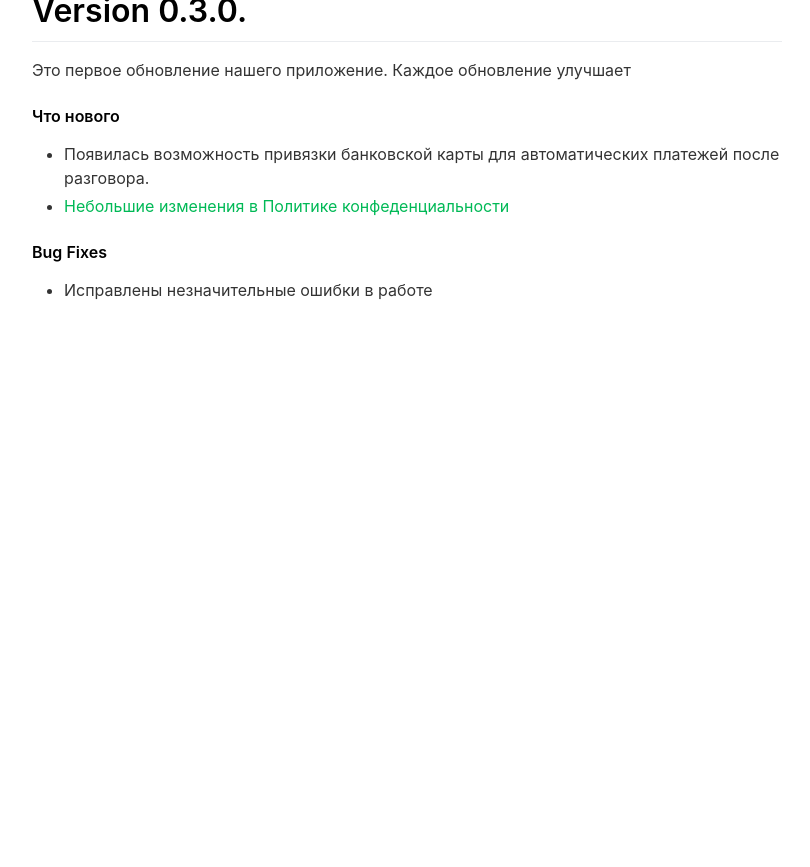
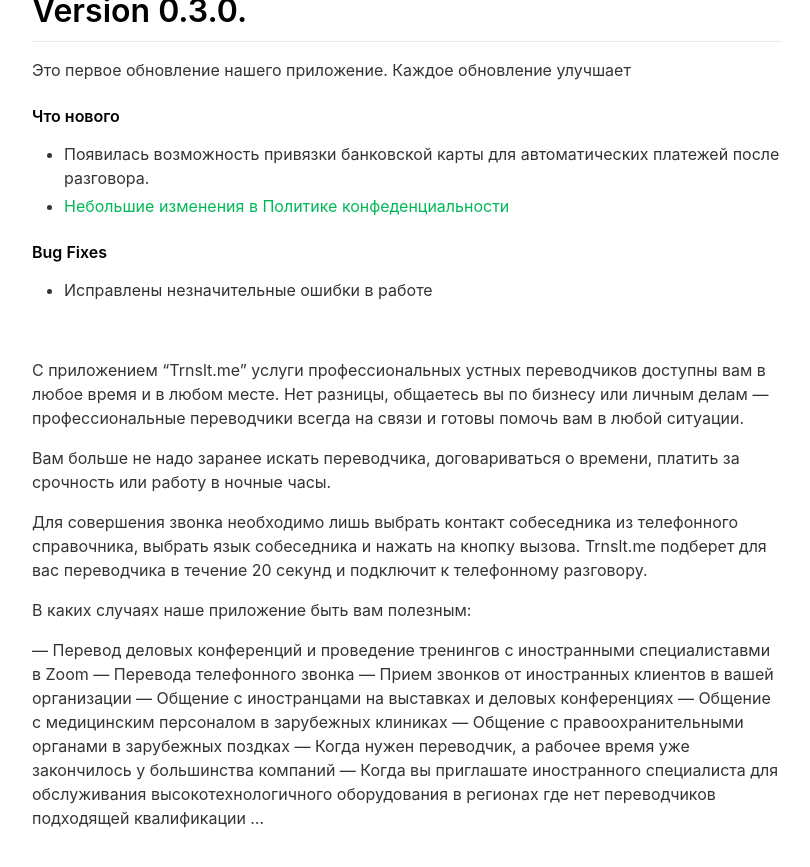
Before and after one commit to trnslt/trnslt.github.io, a Jekyll site: the page built from _pages/changelog.md, in a window 1280 px wide and 900 px high, scrolled down 760 px. Shown: the top 867 px of the window, without its empty margins (233-1043 px from the left). Built offline with Jekyll 4.4.1, drawn with Linux system fonts in a browser that asks for light colours; nearby versions of some CDN libraries; before the commit the page ends 1172 px from its top, so only the background shows below that.

```diff
--- a/_includes/head.html
+++ b/_includes/head.html
@@ -24,10 +24,10 @@
   <link rel="stylesheet" href="../main.css" />
   <!-- Yandex.Metrika counter -->
   <script type="text/javascript">
-    (function(m, e, t, r, i, k, a) {
+    (function (m, e, t, r, i, k, a) {
       m[i] =
         m[i] ||
-        function() {
+        function () {
           (m[i].a = m[i].a || []).push(arguments);
         };
       m[i].l = 1 * new Date();
@@ -38,18 +38,18 @@
         a.parentNode.insertBefore(k, a);
     })(window, document, "script", "https://mc.yandex.ru/metrika/tag.js", "ym");
 
-    ym(57661906, "init", {
+    ym(65291125, "init", {
       clickmap: true,
       trackLinks: true,
       accurateTrackBounce: true,
-      webvisor: true
+      webvisor: true,
     });
   </script>
   <noscript>
     <div>
       <img
-        src="https://mc.yandex.ru/watch/57661906"
-        style="position:absolute; left:-9999px;"
+        src="https://mc.yandex.ru/watch/65291125"
+        style="position: absolute; left: -9999px;"
         alt=""
       />
     </div>
--- a/_pages/changelog.md
+++ b/_pages/changelog.md
@@ -39,3 +39,20 @@
 - Исправлены незначительные ошибки в работе
 
 <br>
+
+С приложением "Trnslt.me" услуги профессиональных устных переводчиков доступны вам в любое время и в любом месте. Нет разницы, общаетесь вы по бизнесу или личным делам — профессиональные переводчики всегда на связи и готовы помочь вам в любой ситуации.
+
+Вам больше не надо заранее искать переводчика, договариваться о времени, платить за срочность или работу в ночные часы.
+
+Для совершения звонка необходимо лишь выбрать контакт собеседника из телефонного справочника, выбрать язык собеседника и нажать на кнопку вызова. Trnslt.me подберет для вас переводчика в течение 20 секунд и подключит к телефонному разговору.
+
+В каких случаях наше приложение быть вам полезным:
+
+— Перевод деловых конференций и проведение тренингов с иностранными специалиставми в Zoom
+— Перевода телефонного звонка
+— Прием звонков от иностранных клиентов в вашей организации
+— Общение с иностранцами на выставках и деловых конференциях
+— Общение с медицинским персоналом в зарубежных клиниках
+— Общение с правоохранительными органами в зарубежных поздках
+— Когда нужен переводчик, а рабочее время уже закончилось у большинства компаний
+— Когда вы приглашате иностранного специалиста для обслуживания высокотехнологичного оборудования в регионах где нет переводчиков подходящей квалификации ...
```
